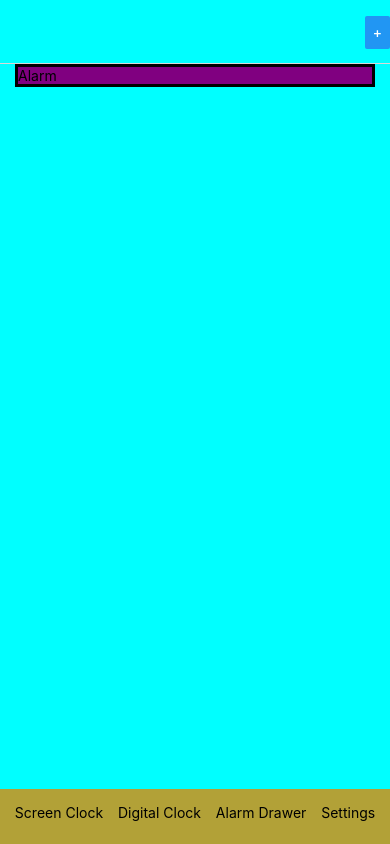
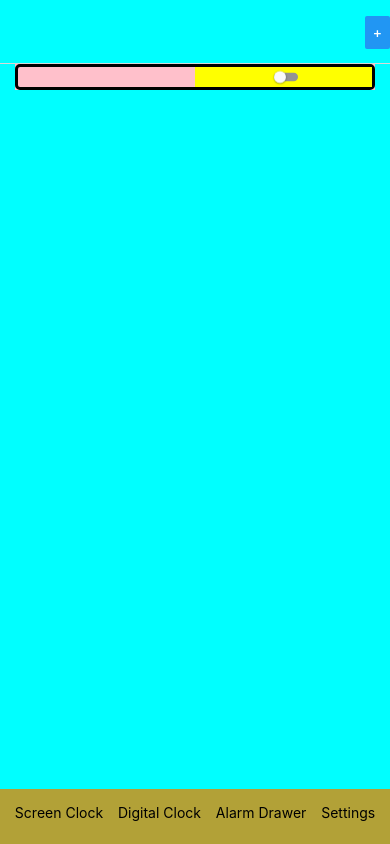
Before and after one commit to ramizackaryshamir/Alarmist_app-pre-new-arch, a React Native app: screen /Home in a window 390 px wide. Built offline with nearby package versions, Linux system fonts and the light colour scheme.

Commit message:
fix styling for alarm

```diff
--- a/src/components/Alarm.jsx
+++ /dev/null
@@ -1,23 +0,0 @@
-import React from 'react';
-import {View, Text} from 'react-native';
-import {useStyles} from '../hooks/useStyles';
-
-const Alarm = ({alarmDate, alarmTime, alarmName, alarmRepeat}) => {
-  //This component displays how the alarm will render to the UI
-  const styles = useStyles();
-
-  return (
-    <View style={styles.alarmContainer}>
-      <View style={styles.alarmContainerTop}>
-        <Text style={styles.alarmTextTop}>{alarmDate}</Text>
-        <Text style={styles.alarmTextTop}>{alarmTime}</Text>
-      </View>
-      <View style={styles.alarmContainerBottom}>
-        <Text>{alarmName}</Text>
-        <Text>{alarmRepeat}</Text>
-      </View>
-    </View>
-  );
-};
-
-export default Alarm;
--- /dev/null
+++ b/src/components/Alarm.tsx
@@ -0,0 +1,44 @@
+import React, {useState} from 'react';
+import {View, Text, Switch} from 'react-native';
+import {useStyles} from '../hooks/useStyles';
+import {AlarmProps} from './types';
+
+const Alarm = ({
+  alarmWeekday,
+  alarmDate,
+  alarmTime,
+  alarmRepeat,
+  alarmName,
+  alarmSound,
+  alarmIsSnoozed,
+  isActive,
+  onToggleAlarm,
+}: AlarmProps) => {
+  //This component displays how the alarm will render to the UI
+  const styles = useStyles();
+
+  return (
+    <View style={styles.alarmContainer}>
+      <View style={styles.alarmContainerLeft}>
+        <View style={styles.alarmContainerLeftTop}>
+          <Text style={styles.alarmTextLeftTop}>{alarmWeekday}</Text>
+          <Text style={styles.alarmTextLeftTop}>{alarmDate}</Text>
+        </View>
+        <View style={styles.alarmContainerLeftBottom}>
+          <Text style={styles.alarmTextLeftBottom}>{alarmName}</Text>
+          <Text style={styles.alarmTextLeftBottom}>{alarmRepeat}</Text>
+        </View>
+      </View>
+      <View style={styles.alarmContainerRight}>
+        <Text style={styles.alarmTextRight}>{alarmTime}</Text>
+        <Switch
+          style={{transform: [{scaleX: 0.6}, {scaleY: 0.6}]}}
+          onValueChange={onToggleAlarm}
+          value={isActive}
+        />
+      </View>
+    </View>
+  );
+};
+
+export default Alarm;
--- a/src/components/AlarmPicker/screens/AlarmSettingsRepeatOptionScreen.tsx
+++ b/src/components/AlarmPicker/screens/AlarmSettingsRepeatOptionScreen.tsx
@@ -24,13 +24,13 @@ const AlarmSettingsRepeatOptionScreen = ({navigation, route}) => {
     <View style={styles.alarmSettingsRepeatOptionsPageContainer}>
       <Checkbox
         options={[
-          {label: 'Every Monday', value: 'Monday'},
-          {label: 'Every Tuesday', value: 'Tuesday'},
-          {label: 'Every Wednesday', value: 'Wednesday'},
-          {label: 'Every Thursday', value: 'Thursday'},
-          {label: 'Every Friday', value: 'Friday'},
-          {label: 'Every Saturday', value: 'Saturday'},
-          {label: 'Every Sunday', value: 'Sunday'},
+          {label: 'Every Monday', value: 'Mon '},
+          {label: 'Every Tuesday', value: 'Tue '},
+          {label: 'Every Wednesday', value: 'Wed '},
+          {label: 'Every Thursday', value: 'Thu '},
+          {label: 'Every Friday', value: 'Fri '},
+          {label: 'Every Saturday', value: 'Sat '},
+          {label: 'Every Sunday', value: 'Sun '},
         ]}
         checkedValues={selectedDays}
         onChange={setSelectedDays}
--- /dev/null
+++ b/src/components/types.ts
@@ -0,0 +1,10 @@
+export interface AlarmProps {
+  alarmWeekday: string;
+  alarmDate: string;
+  alarmTime: string;
+  alarmRepeat: Array<string>;
+  alarmName: string;
+  alarmSound: string;
+  alarmIsActive: boolean;
+  onToggleAlarm: any;
+}
--- a/src/hooks/useStyles.ts
+++ b/src/hooks/useStyles.ts
@@ -23,56 +23,61 @@ export const useStyles = () => {
     alarmsContainer: {
       //height: width < 500 ? '35%' : '65%',
       justifyContent: 'center',
-      alignItems: 'center',
-      backgroundColor: 'yellow',
+      rowGap: 10,
+      width: width - 30,
+      backgroundColor: 'pink',
     },
     alarmContainer: {
-      flexDirection: 'column',
+      flexDirection: 'row',
+      justifyContent: 'space-around',
+      alignItems: 'center',
       flexWrap: 'nowrap',
-      justifyContent: 'flex-start',
-      columnGap: 10,
-      //alignItems: 'center',
-      width: width - 30,
       borderColor: 'black',
       borderWidth: 3,
-      backgroundColor: 'purple',
+      borderRadius: 5,
     },
-    alarmContainerTop: {
+    alarmContainerLeft: {
+      paddingTop: 3,
+      paddingBottom: 3,
+    },
+    alarmContainerLeftTop: {
       flexDirection: 'row',
-      justifyContent: 'space-between',
-      flexWrap: 'nowrap',
-      //alignItems: 'center',
+      justifyContent: 'flex-start',
+      columnGap: 5,
+      paddingBottom: 3,
+      paddingLeft: 10,
+      width: width / 2.2,
+      //backgroundColor: 'green',
     },
-    alarmTextTop: {
+    alarmTextLeftTop: {
       color: 'white',
-      fontSize: 20,
+      fontSize: 15,
     },
-    alarmContainerBottom: {
+    alarmContainerLeftBottom: {
       flexDirection: 'row',
-      //justifyContent: 'space-between',
+      justifyContent: 'flex-start',
+      paddingLeft: 10,
       columnGap: 5,
-      //alignItems: 'center',
+      width: width / 2.2,
+      //backgroundColor: 'blue',
     },
-    digitalAlarmContainer: {
+    alarmTextLeftBottom: {
+      color: 'white',
+      fontSize: 10,
+    },
+    alarmContainerRight: {
       flexDirection: 'row',
       justifyContent: 'center',
       alignItems: 'center',
-      width: width > 500 ? '45%' : '70%',
-      height: height > 600 ? '45%' : '30%',
-      borderWidth: 8,
-      borderColor: '#0A3A40',
-      borderRadius: 15,
-      backgroundColor: '#223240',
+      columnGap: 5,
+      width: '50%',
+      backgroundColor: 'yellow',
     },
-    digitalAlarmRight: {
-      flexDirection: 'row',
-      //justifyContent: 'space-between',
-    },
-    digitalAlarmText: {
-      //justifyContent: 'center',
-      //alignItems: 'center',
-      fontSize: 20,
+    alarmTextRight: {
       color: 'white',
+      fontSize: 40,
+      letterSpacing: 3,
+      lineHeight: 50,
     },
     digitalClockScreenContainer: {
       flex: 1,
--- a/src/screens/HomeScreen.tsx
+++ b/src/screens/HomeScreen.tsx
@@ -14,15 +14,20 @@ const HomeScreen = ({navigation, route}) => {
     date: '',
     time: '',
     repeat: [],
-    name: 'Alarm',
+    name: '',
     sound: [],
     isSnoozed: false,
-    id: '',
   });
   console.log('weekday', newAlarm.weekday);
   console.log('date', newAlarm.date);
   console.log('time', newAlarm.time);
   const [alarms, setAlarms] = useState<any>([]);
+
+  const [isActive, setIsActive] = useState<boolean>(true);
+
+  const handleToggleAlarm = () => {
+    setIsActive((prevState: boolean) => !prevState);
+  };
 
   const navigateToAlarmSettingsScreen = () => {
     navigation.navigate('Alarm Settings Screen', {
@@ -30,9 +35,9 @@ const HomeScreen = ({navigation, route}) => {
         setNewAlarm({
           weekday: data.alarmTime.slice(0, 3),
           date: data.alarmTime.slice(4, 15),
-          time: data.alarmTime.slice(16),
+          time: data.alarmTime.slice(16, 21),
           repeat: data.alarmRepeat,
-          name: data.alarmName,
+          name: data.alarmName ? data.alarmName : 'Alarm',
           sound: data.alarmSound,
           isSnoozed: data.isSnoozed,
         });
@@ -72,27 +77,19 @@ const HomeScreen = ({navigation, route}) => {
       <View style={styles.homeScreenContainer}>
         {/*//*/}
         {/*TODO This Button Goes Forward*/}
-
-        {/*<FlatList
-          data={alarms}
-          renderItem={({item}) => (
-            <DigitalAlarm
-              weekday={item.weekday}
-              date={item.date}
-              time={item.time}
-              //alarmName={item.name}
-              //alarmRepeat={item.repeat}
-            />
-          )}
-        />*/}
         <FlatList
+          contentContainerStyle={styles.alarmsContainer}
           data={alarms}
           renderItem={({item}) => (
             <Alarm
+              alarmWeekday={item.weekday}
               alarmDate={item.date}
               alarmTime={item.time}
+              alarmRepeat={item.repeat}
               alarmName={item.name}
-              alarmRepeat={item.repeat}
+              alarmSound={item.sound}
+              alarmIsActive={isActive}
+              onToggleAlarm={handleToggleAlarm}
             />
           )}
         />
--- a/src/screens/types.ts
+++ b/src/screens/types.ts
@@ -6,4 +6,5 @@ export interface NewAlarm {
   name: string;
   sound: Array<string>;
   isSnoozed: boolean;
+  //isActive: boolean;
 }
```
